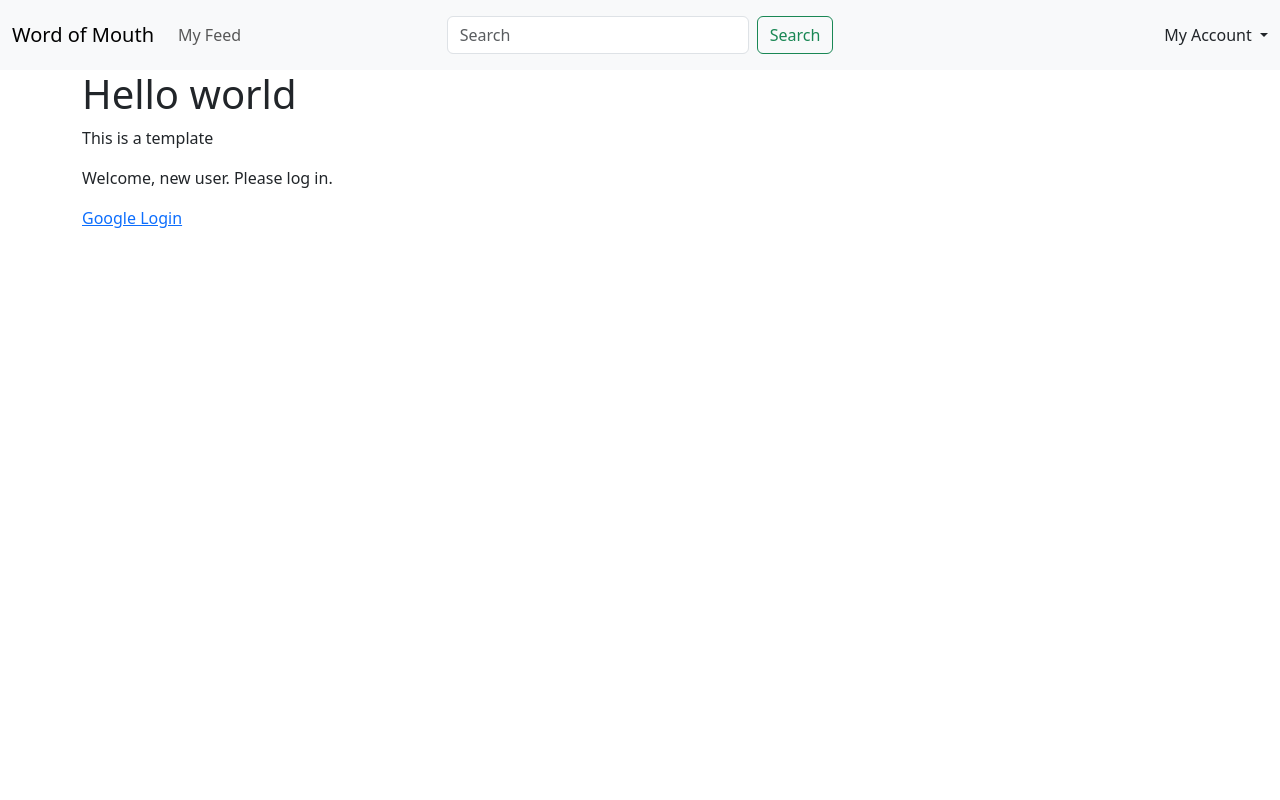
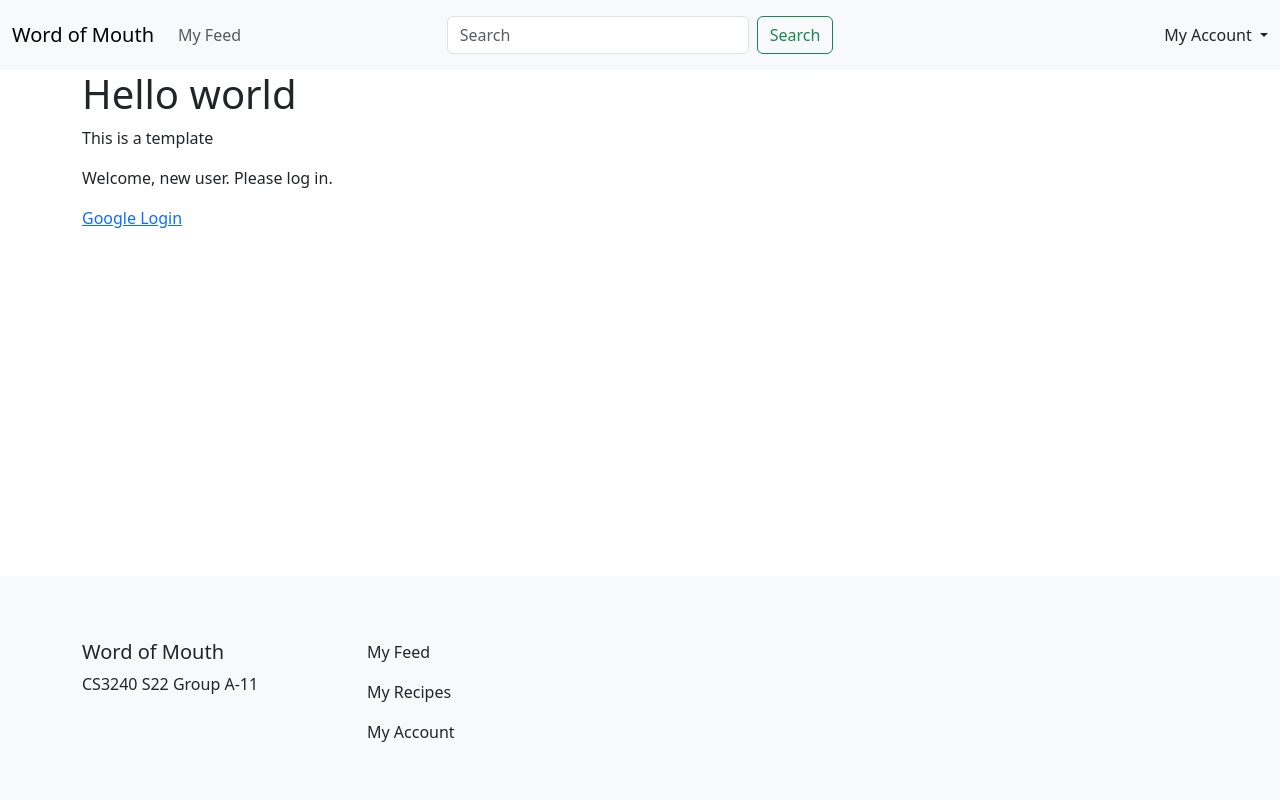
Before and after one commit to uva-cs3240-s22/group-project-a-11, a Django app: page / in a window 1280 px wide. Run offline with Django 4.2, Linux system fonts and the light colour scheme; some libraries are stand-ins or nearby versions.

Commit message:
added basic footer

```diff
--- a/templates/base.html
+++ b/templates/base.html
@@ -9,12 +9,13 @@
         <title>Group Project A-11</title>
         <meta name="viewport" content="width=device-width, initial-scale=1">
     </head>
-    <body>
+    <body class="d-flex flex-column h-100">
         {% include 'navbar.html' %}
-        <div class="container">
-            {% block content %}{% endblock %}
-        </div>
-
-
+        <main class="flex-shrink-0">
+            <div class="container">
+                {% block content %}{% endblock %}
+            </div>
+        </main>
+        {% include 'footer.html' %}
     </body>
 </html>
--- /dev/null
+++ b/templates/footer.html
@@ -0,0 +1,19 @@
+<footer class="footer mt-auto py-3 bg-light">
+    <div class="container text-md-start mt-5">
+        <div class="row mt-3">
+            <div class="col-md-3 col-lg-4 col-xl-3 mb-4">
+                <h5>Word of Mouth</h5>
+                <p>CS3240 S22 Group A-11</p>
+            </div>
+            <div class="col-md-2 col-lg-2 col-xl-2 mb-4">
+                <p><a href="#" class="text-reset text-decoration-none">My Feed</a></p>
+                <p><a href="#" class="text-reset text-decoration-none">My Recipes</a></p>
+                <p><a href="#" class="text-reset text-decoration-none">My Account</a></p>
+            </div>
+            <div>
+            </div>
+
+
+        </div>
+    </div>
+</footer>
```
